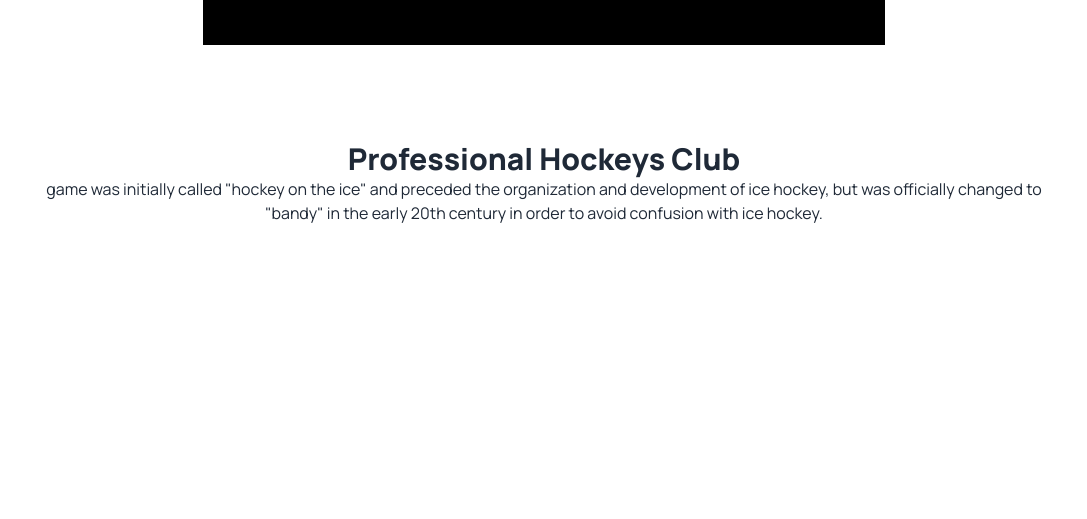
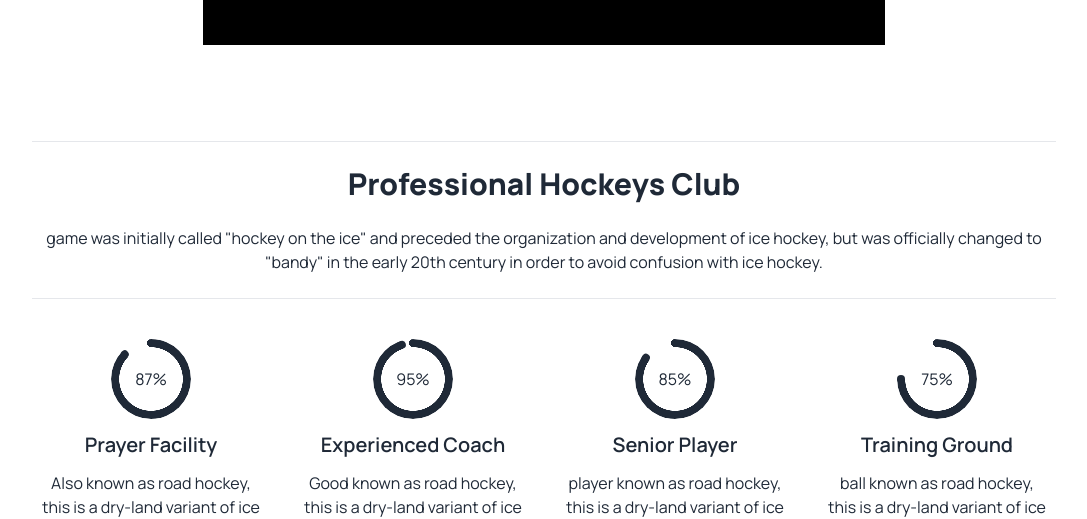
Before and after one commit to Tarekfaisal7M/assignment--3, a plain HTML site: page index.html in a window 1280 px wide. Shown: the part 578-1097 px from the top of the page, without its empty margins (96-1183 px from the left). Before the commit the page ends 803 px from the top, so only its background shows below. Drawn offline with nearby package versions, Linux system fonts and the light colour scheme.

Commit message:
added progress section

```diff
--- a/index.html
+++ b/index.html
@@ -119,13 +119,39 @@
                     summer and winter team sports which originated on either an outdoor field, sheet of ice.</p>
             </div>
         </section>
+        <hr>
         <!-- slider down -->
-        <section class="text-center">
+        <section class="text-center mt-6 space-y-6">
             <h1 class="text-3xl font-extrabold">Professional Hockeys Club</h1>
             <p>game was initially called "hockey on the ice" and preceded the organization and development of ice
                 hockey, but was officially changed to "bandy" in the early 20th century in order to avoid confusion
                 with ice hockey.</p>
+                <hr>
     </section>
+    <!-- progress section -->
+    <section class="grid gap-x-6 mt-10 lg:grid-cols-4 sm:grid-flow-row">
+        <div class="text-center space-y-3">
+            <div class="radial-progress" style="--value:87;" role="progressbar">87%</div>
+            <h4 class="text-xl font-semibold">Prayer Facility</h4>
+            <p>Also known as road hockey, <br> this is a dry-land variant of ice</p>
+        </div>
+        <div class="text-center space-y-3">
+            <div class="radial-progress" style="--value:95;" role="progressbar">95%</div>
+            <h4 class="text-xl font-semibold">Experienced Coach</h4>
+            <p>Good known as road hockey, <br> this is a dry-land variant of ice</p>
+        </div>
+        <div class="text-center space-y-3">
+            <div class="radial-progress" style="--value:85;" role="progressbar">85%</div>
+            <h4 class="text-xl font-semibold">Senior Player</h4>
+            <p>player known as road hockey, <br> this is a dry-land variant of ice</p>
+        </div>
+        <div class="text-center space-y-3">
+            <div class="radial-progress" style="--value:75;" role="progressbar">75%</div>
+            <h4 class="text-xl font-semibold">Training Ground</h4>
+            <p>ball known as road hockey, <br> this is a dry-land variant of ice</p>
+        </div>
+    </section>
+
     </header>
     <main>
 
```
